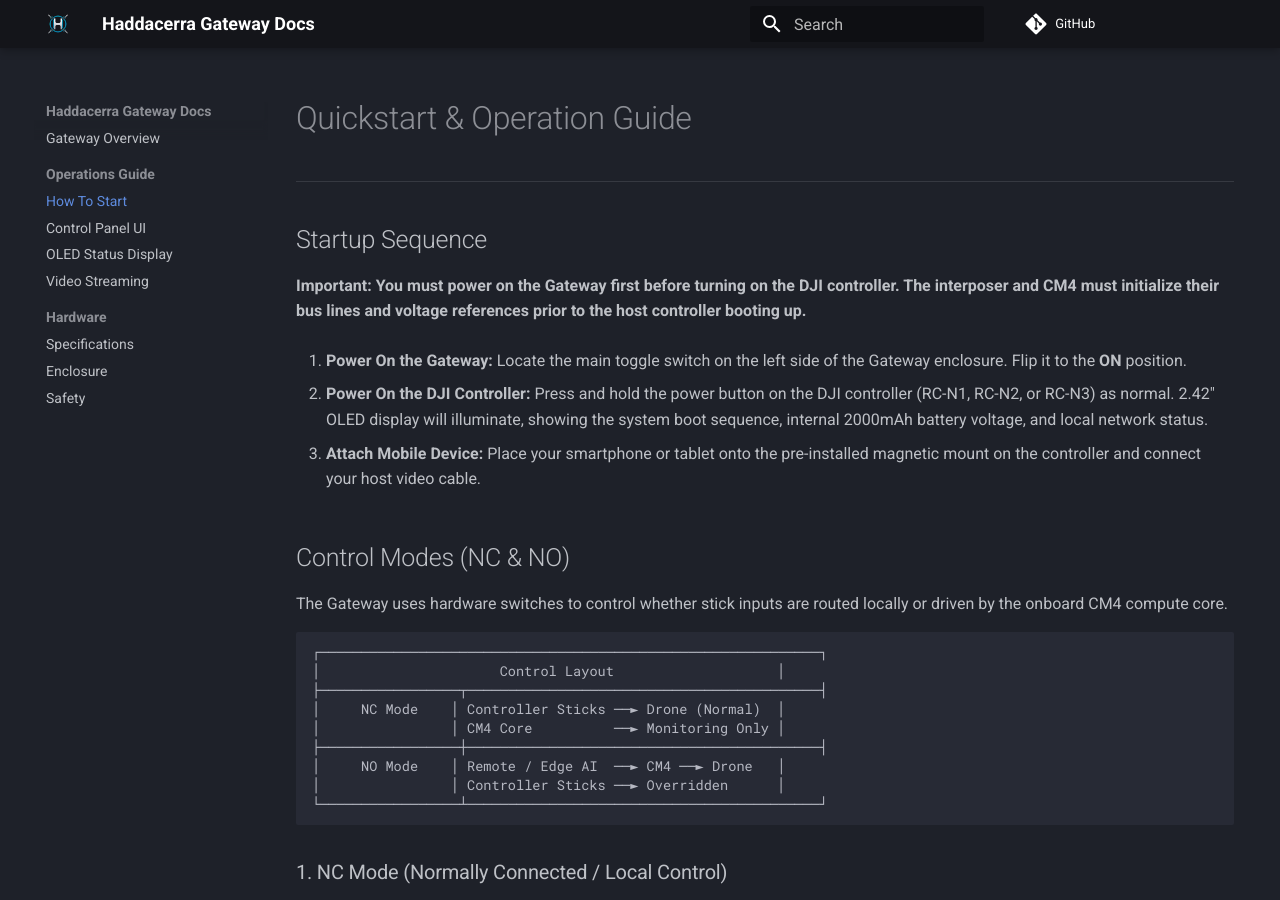
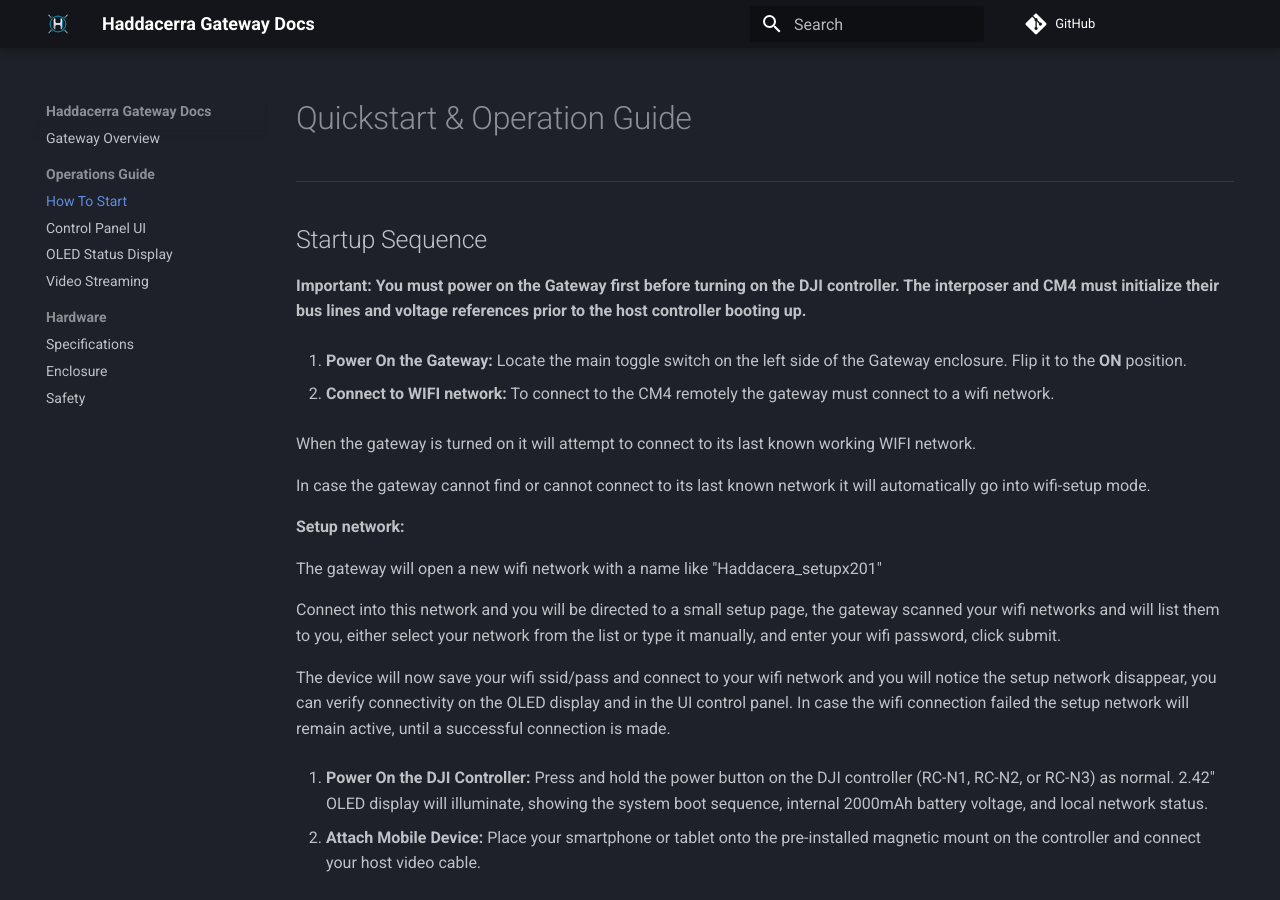
Before and after one commit to Haddacerra/docs, an MkDocs documentation site: the page built from docs/operations/how-to.md, in a window 1280 px wide and 900 px high. Built offline with MkDocs 1.6.1 and Material for MkDocs 9.7.7, drawn with Linux system fonts in a browser that asks for light colours; comment, search, counter and statistics services are not loaded.

Commit message:
added more text

```diff
--- a/docs/operations/how-to.md
+++ b/docs/operations/how-to.md
@@ -11,13 +11,29 @@
 1. **Power On the Gateway:**
    Locate the main toggle switch on the left side of the Gateway enclosure. Flip it to the **ON** position.
 
+2. **Connect to WIFI network:**
+   To connect to the CM4 remotely the gateway must connect to a wifi network.
 
-2. **Power On the DJI Controller:**
+   When the gateway is turned on it will attempt to connect to its last known working WIFI network.
+
+   In case the gateway cannot find or cannot connect to its last known network it will automatically go into wifi-setup mode.
+
+  **Setup network:**
+
+  The gateway will open a new wifi network with a name like "Haddacera_setupx201"
+
+  Connect into this network and you will be directed to a small setup page, the gateway scanned your wifi networks and will list them to you, either select your network from the list or type it manually, and enter your wifi password, click submit.
+
+  The device will now save your wifi ssid/pass and connect to your wifi network and you will notice the setup network disappear, you can verify connectivity on the OLED display and in the UI control panel.
+  In case the wifi connection failed the setup network will remain active, until a successful connection is made.
+
+
+3. **Power On the DJI Controller:**
    Press and hold the power button on the DJI controller (RC-N1, RC-N2, or RC-N3) as normal.
          2.42" OLED display will illuminate, showing the system boot sequence, internal 2000mAh battery voltage, and local network status.
 
 
-3. **Attach Mobile Device:**
+4. **Attach Mobile Device:**
    Place your smartphone or tablet onto the pre-installed magnetic mount on the controller and connect your host video cable.
 
 ## Control Modes (NC & NO)
```
Also changed, not shown: docs/hardware/specs.md (+5 -3 lines).
